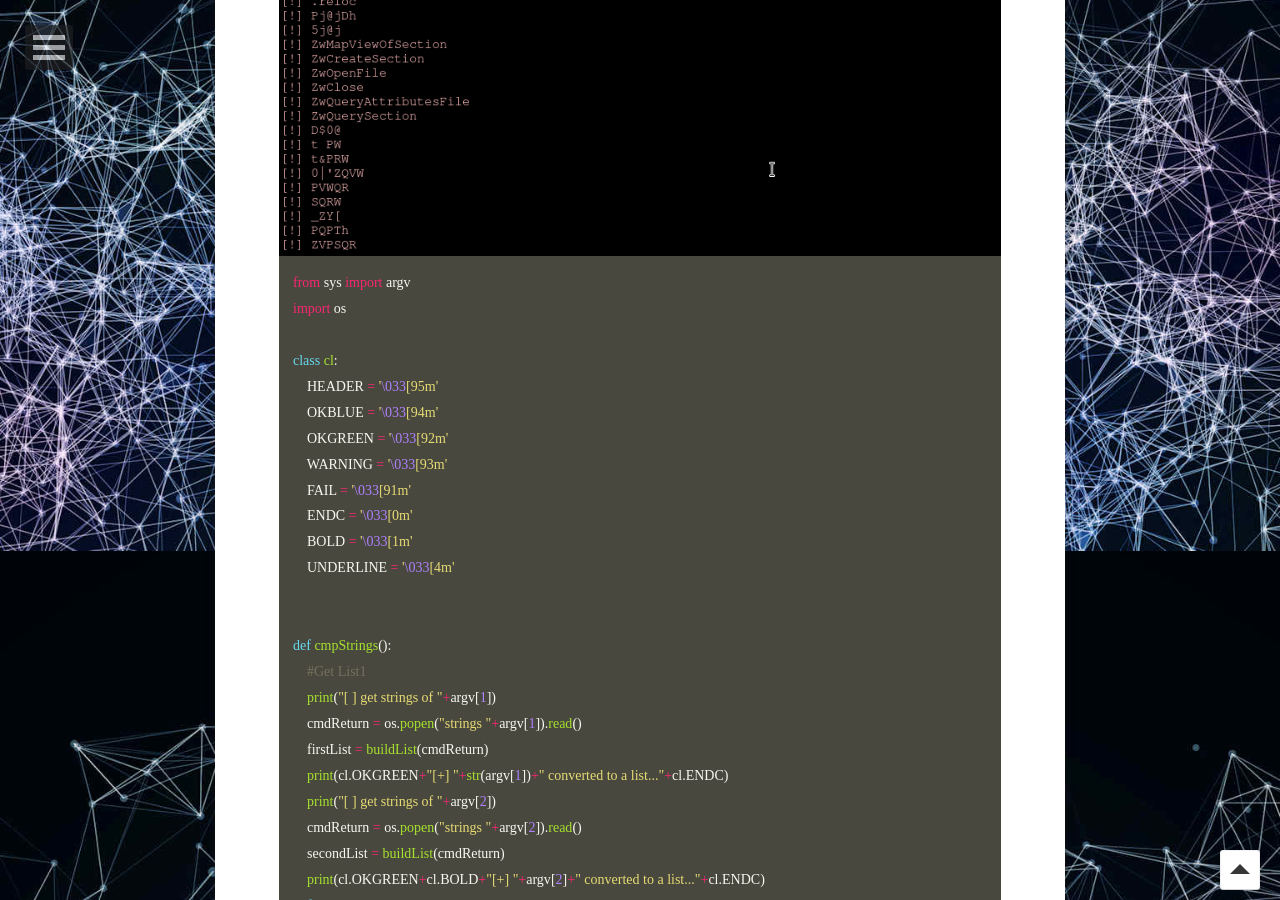
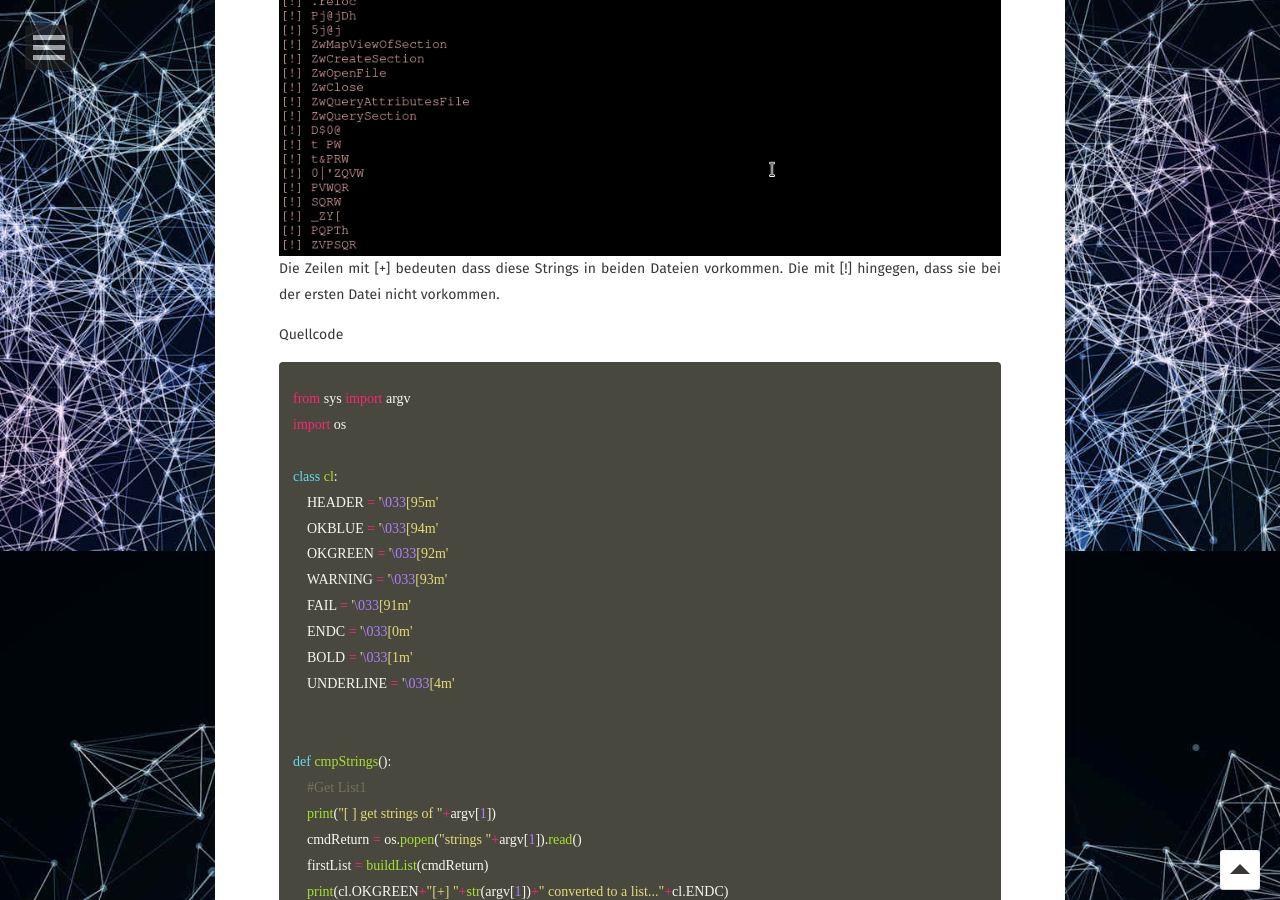
Before and after one commit to lauliger/IT-Sicherheit, a Jekyll site: the page built from _posts/2019-01-08-Arbeitsspeicheruntersuchung.md, in a window 1280 px wide and 900 px high, scrolled down 11149 px. Built offline with Jekyll 4.4.1, drawn with Linux system fonts in a browser that asks for light colours; some web fonts are replaced.

Commit message:
Update 2019-01-08-Arbeitsspeicheruntersuchung.md

```diff
--- a/_posts/2019-01-08-Arbeitsspeicheruntersuchung.md
+++ b/_posts/2019-01-08-Arbeitsspeicheruntersuchung.md
@@ -400,7 +400,10 @@ __Ausgabe:__
 
 <img style="float: right;" src="../assets/img/scriptausgabe.png">
 
-<p></p>
+Die Zeilen mit [+] bedeuten dass diese Strings in beiden Dateien vorkommen.
+Die mit [!] hingegen, dass sie bei der ersten Datei nicht vorkommen.
+
+Quellcode
 
 {% highlight python %}
 from sys import argv
```
